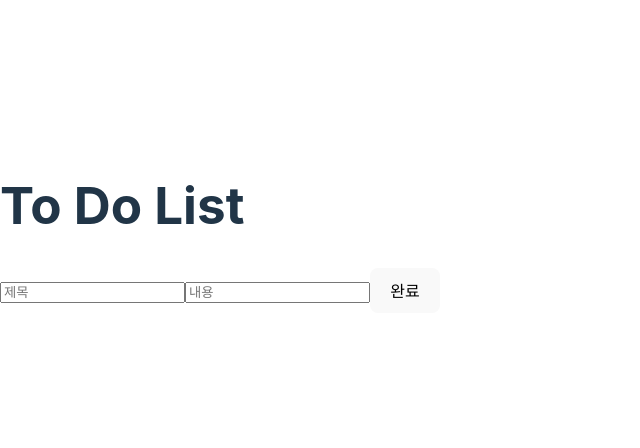
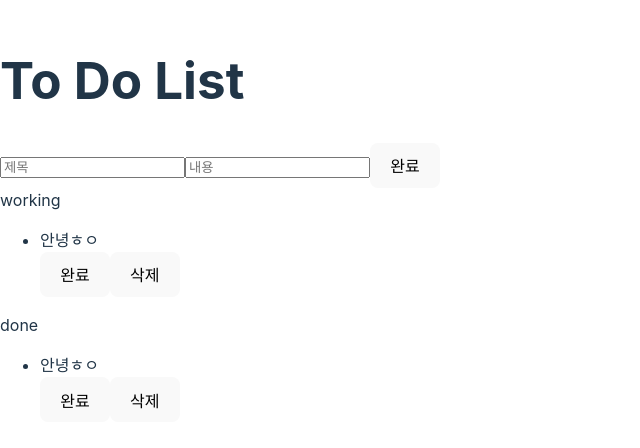
Before and after one commit to MiMing-00/Sparta_standard, a React (Vite) app: page / in a window 1280 px wide. Shown: the part 172-620 px from the top of the page, without its empty margins (0-640 px from the left). Built offline with nearby package versions, Linux system fonts and the light colour scheme.

Commit message:
컴포넌트 분리

```diff
--- /dev/null
+++ b/component/ToDoItem.jsx
@@ -0,0 +1,18 @@
+import React from "react";
+
+const ToDoItem = ({ todo }) => {
+  return (
+    <>
+      <div>
+        {todo.title}
+        {todo.content}
+      </div>
+      <div>
+        <button>완료</button>
+        <button>삭제</button>
+      </div>
+    </>
+  );
+};
+
+export default ToDoItem;
--- a/component/ToDoList.jsx
+++ b/component/ToDoList.jsx
@@ -1,10 +1,17 @@
 import React from "react";
+import ToDoItem from "./ToDoItem";
 
-function ToDoList({ toDoLists, setToDoLists }) {
+function ToDoList({ title, toDoLists }) {
   return (
     <>
-      <h3>working</h3>
-      <h3>done</h3>
+      {title}
+      <ul>
+        {toDoLists.map((todo) => (
+          <li key={todo.id}>
+            <ToDoItem todo={todo} />
+          </li>
+        ))}
+      </ul>
     </>
   );
 }
--- a/component/ToDoListContain.jsx
+++ b/component/ToDoListContain.jsx
@@ -10,8 +10,8 @@ function ToDoListContain() {
   return (
     <div>
       <FormTodoList setToDoLists={setToDoLists} />
-      {/* <ToDoList toDoLists={toDoLists} setToDoLists={setToDoLists} />
-      <ToDoList toDoLists={toDoLists} setToDoLists={setToDoLists} /> */}
+      <ToDoList title="working" toDoLists={toDoLists} />
+      <ToDoList title="done" toDoLists={toDoLists} />
     </div>
   );
 }
```
